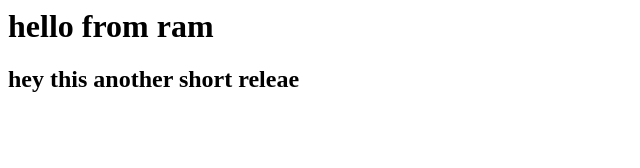
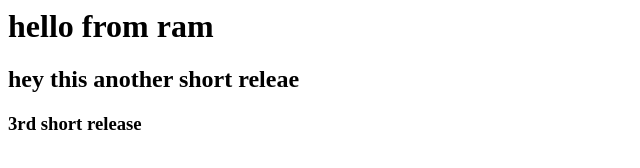
Before and after one commit to ramjangra-jpg/website, a plain HTML site: page index.html in a window 1280 px wide. Shown: the whole page, without its empty margins (0-640 px from the left). Drawn offline with Linux system fonts and the light colour scheme.

Commit message:
website update

```diff
--- a/index.html
+++ b/index.html
@@ -3,5 +3,6 @@
 <body>
 <h1> hello from ram </h1>
 <h2>hey this another short releae </h2>
+<h3>3rd short release</h3>
 </body>
 </html>
```
